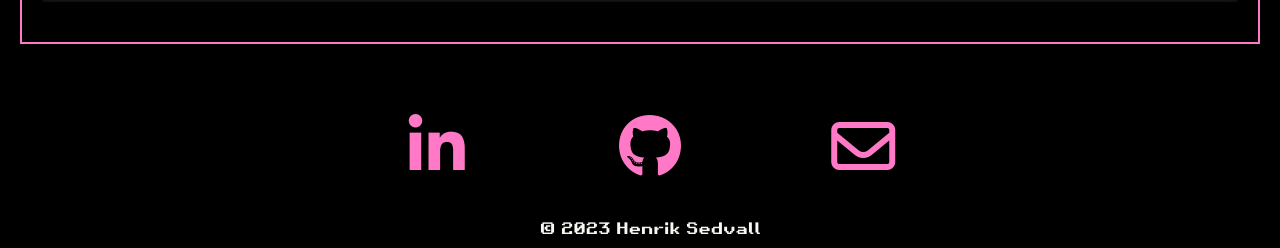
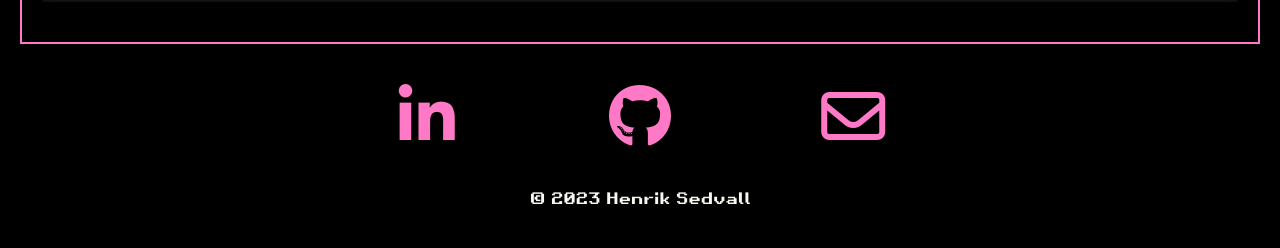
Before and after one commit to hcdvall/hcdvall.github.io, a plain HTML site: page index.html in a window 1280 px wide. Shown: the part 1442-1690 px from the top of the page. Drawn offline with Linux system fonts and the light colour scheme.

Commit message:
Update footer

```diff
--- a/index.html
+++ b/index.html
@@ -111,32 +111,33 @@
                 </div>
             </div>
         </a>
+    </section>
 
 
-    </section>
+        <div class="grid-container">
 
-    <footer>
-        <div class="grid-container-element" style="grid-gap: 0px; width: 50%; display:inline-grid;">
             <a href="https://www.linkedin.com/in/yhsedvall" style="text-decoration: none;">
                 <div class="zoom">
-                <i class="fa-brands fa-linkedin-in fa-4x" style="color: #ff79c6; padding: 40px;"></i>
+                <i class="fa-brands fa-linkedin-in fa-4x" style="color: #ff79c6; padding: 20px;"></i>
                 </div>
             </a>
 
             <a href="https://github.com/hcdvall" style="text-decoration: none;">
                 <div class="zoom">
-                    <i class="fa-brands fa-github fa-4x" style="color: #ff79c6; padding: 40px;"></i>
+                    <i class="fa-brands fa-github fa-4x" style="color: #ff79c6; padding: 20px;"></i>
                 </div>
             </a>
 
             <a href="mailto:henrik.sedvall@gmail.com" style="text-decoration: none;">
                 <div class="zoom">
-                <i class="fa-regular fa-envelope fa-4x" style="color: #ff79c6; padding: 40px;"></i>
+                <i class="fa-regular fa-envelope fa-4x" style="color: #ff79c6; padding: 20px;"></i>
                 </div>
             </a>
+
+            <div class="grid-item full-width"><body>&copy; 2023 Henrik Sedvall</body></div>
+
         </div>
-        <br>
-        <body>&copy; 2023 Henrik Sedvall</body>
-    </footer>
+
+
 </body>
 </html>
--- a/styles.css
+++ b/styles.css
@@ -146,7 +146,7 @@ a:hover {
 
 footer {
     background-color: #000000;
-    padding: 10px;
+    padding: 20px;
     text-align: center;
     position: bottom;
     bottom: 0;
@@ -200,8 +200,6 @@ footer {
     opacity: 0;
 }
 
-
-
 .grid-container-element {
     display: grid;
     grid-template-columns: 1fr 1fr 1fr;
@@ -213,7 +211,6 @@ footer {
 
 }
 
-
 .zoom {
   transition: transform .2s; /* Animation */
 }
@@ -221,3 +218,24 @@ footer {
 .zoom:hover {
   transform: scale(1.5); /* (150% zoom - Note: if the zoom is too large, it will go outside of the viewport) */
 }
+
+.grid-container {
+            display: grid;
+            grid-template-columns: repeat(3, 1fr); /* 3 equal columns */
+            grid-template-rows: auto 1fr;    /* 2 equal rows */
+            gap: 0px; /* Gap between grid items */
+            width: 50%; /* Adjust the width as needed */
+            margin: 0 auto; /* Center the grid horizontally */
+            justify-items: center;
+            text-align: center; /* Center text within grid items */
+        }
+
+/* CSS for individual grid items */
+.grid-item {
+
+    padding: 20px;
+}
+
+.grid-item.full-width {
+    grid-column: 1 / 4; /* Span all three columns */
+}
```
Also changed, not shown: projects.html (+1 -0 lines).
